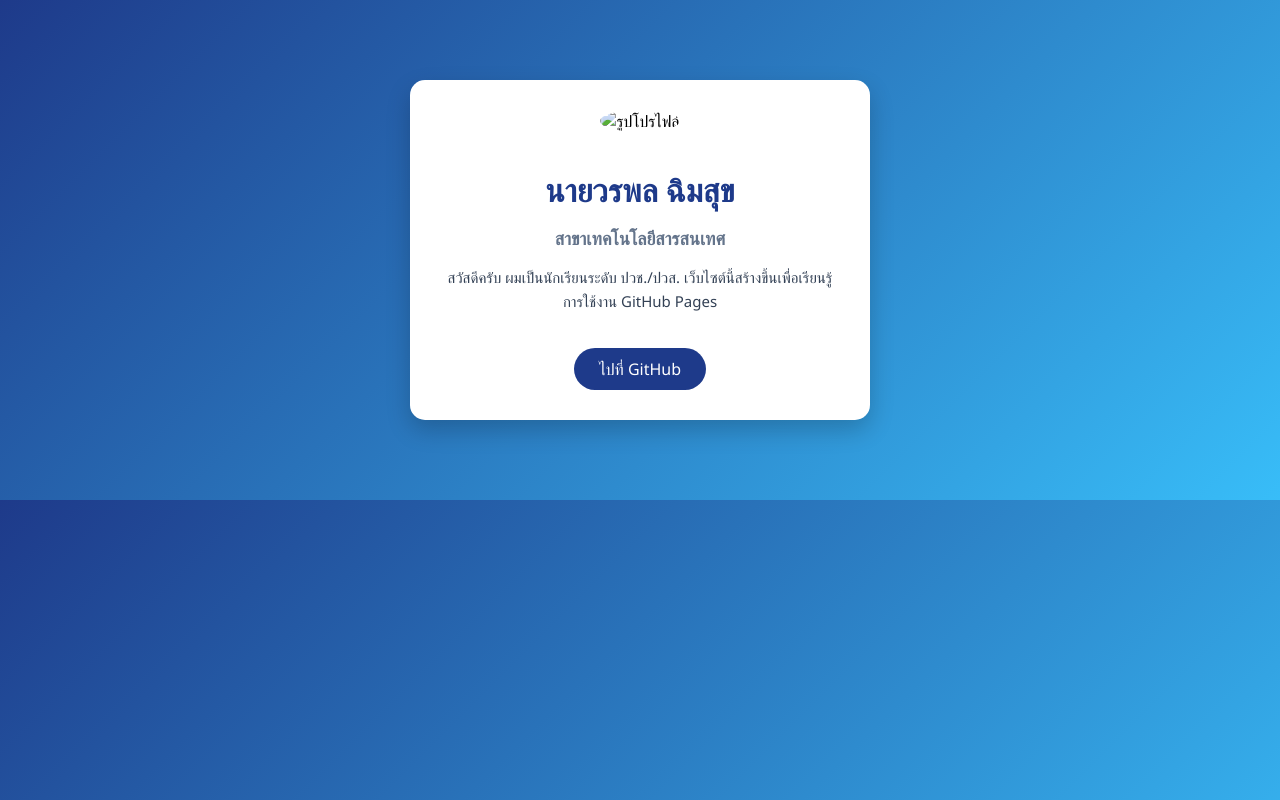
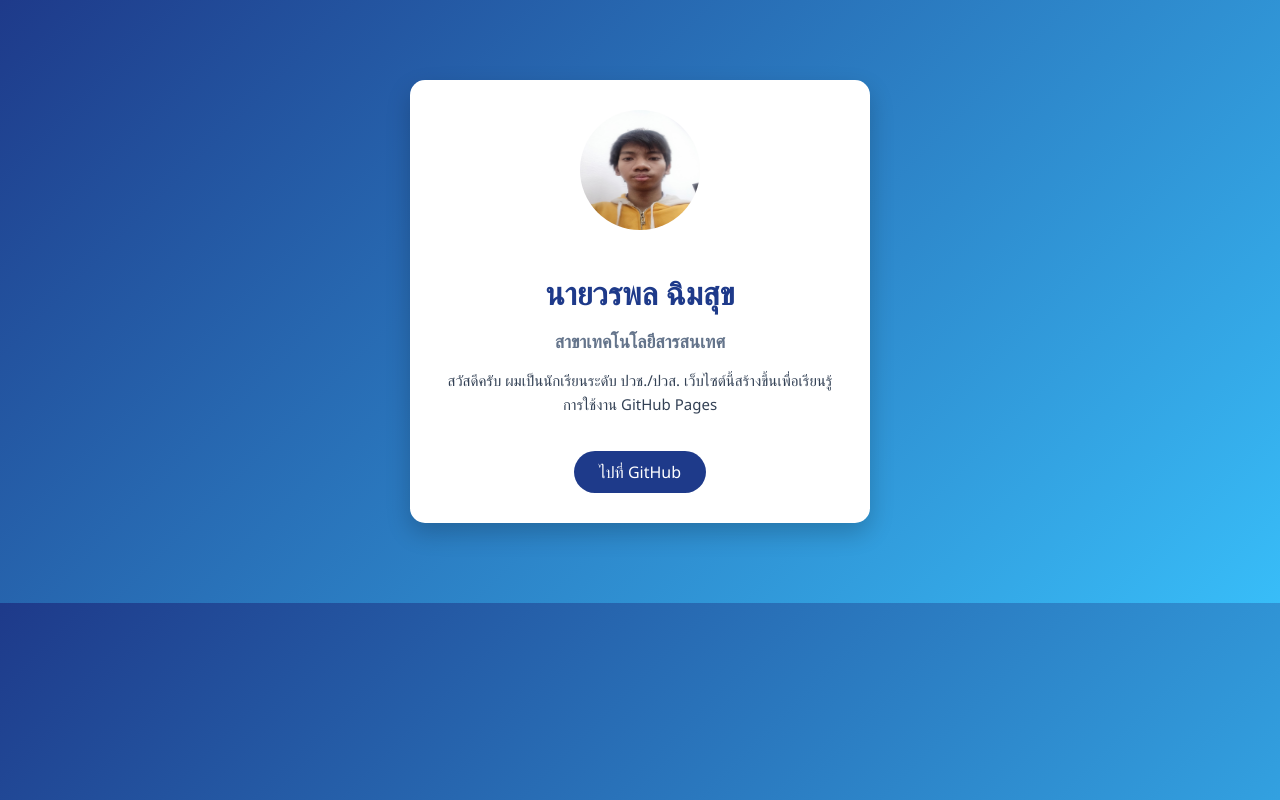
Before and after one commit to Foxezth/woraphonweb, a plain HTML site: page index.html in a window 1280 px wide. Drawn offline with Linux system fonts and the light colour scheme.

Commit message:
Update index.html

```diff
--- a/index.html
+++ b/index.html
@@ -8,7 +8,8 @@
 <body>
 
     <div class="container">
-        <img src="images/profile.png" alt="รูปโปรไฟล์" class="profile">
+        <img src="images/IMG20260120120715.jpg
+" alt="รูปโปรไฟล์" class="profile">
 
         <h1>นายวรพล ฉิมสุข</h1>
         <h2>สาขาเทคโนโลยีสารสนเทศ</h2>
```
